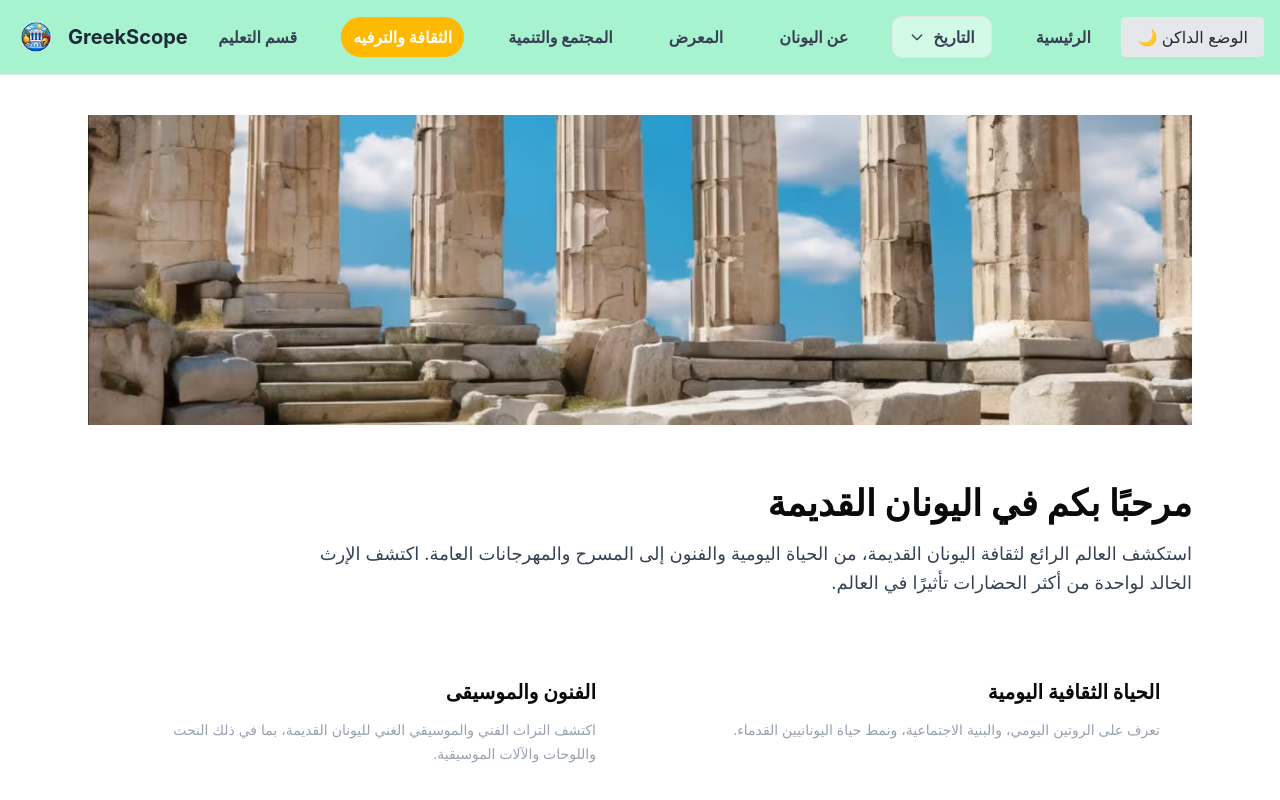
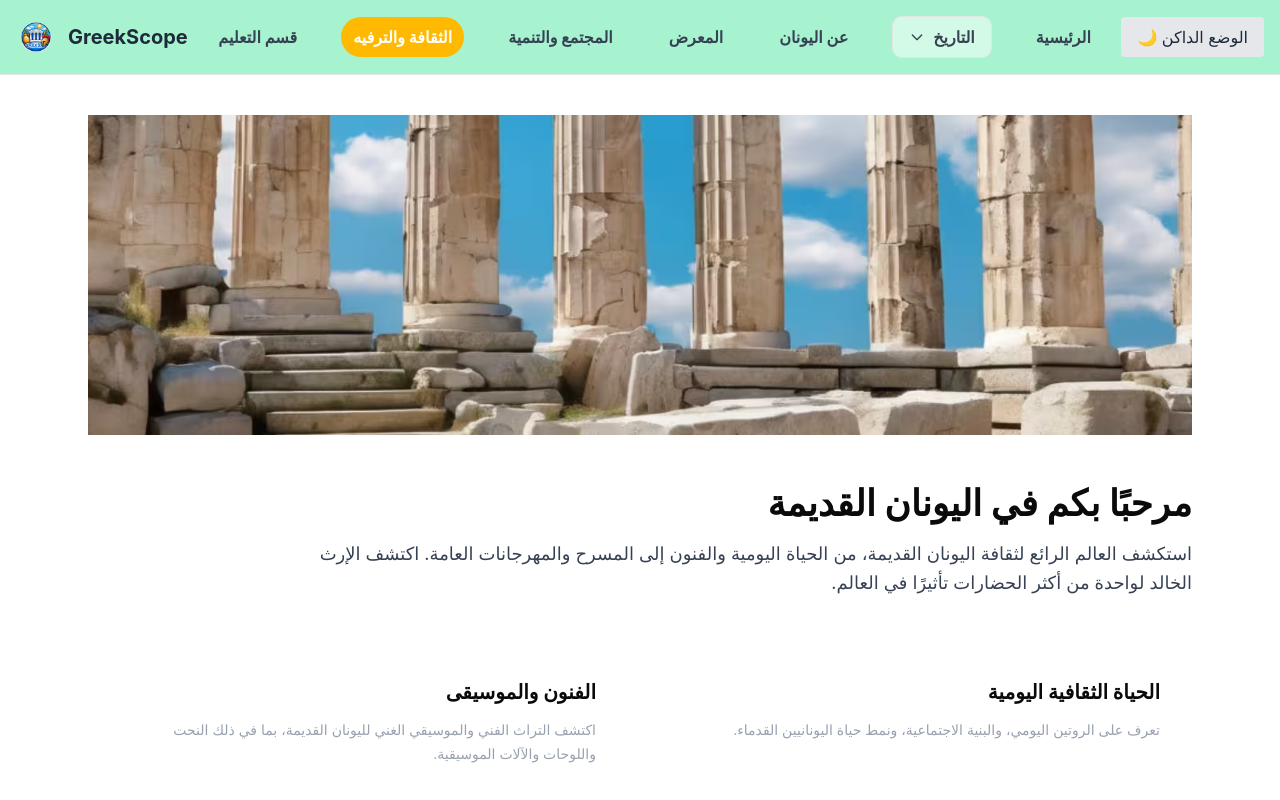
Before and after one commit to ahmedelhossin/GreekScope, a Next.js app: page /cultureEntertainment in a window 1280 px wide. Shown: the top 800 px of the page. Built offline with nearby package versions, Linux system fonts and the light colour scheme.

Commit message:
Update: improved ce

```diff
--- a/src/components/cultureEntertainment/ceHero.tsx
+++ b/src/components/cultureEntertainment/ceHero.tsx
@@ -5,9 +5,16 @@ import { heroBanner } from '@/data/CeBannerData'
 export default function CeHero() {
     return (
         <>
-            <div className="w-full h-64 md:h-80 overflow-hidden mb-12">
-                <Image src={`${heroBanner.image}`} width={1425} height={400} alt={`/${heroBanner.alt}`} className="object-contain" />
+            <div className="relative w-full h-64 md:h-80 mb-12">
+                <Image
+                    src={heroBanner.image}
+                    alt={heroBanner.alt}
+                    fill
+                    priority
+                    className="object-cover"
+                />
             </div>
+
             <header className="mb-12">
                 <h1 className="text-3xl md:text-4xl font-bold mb-4">مرحبًا بكم في اليونان القديمة</h1>
                 <p className="text-gray-300 not-dark:text-gray-700 text-lg leading-relaxed max-w-4xl">
```
